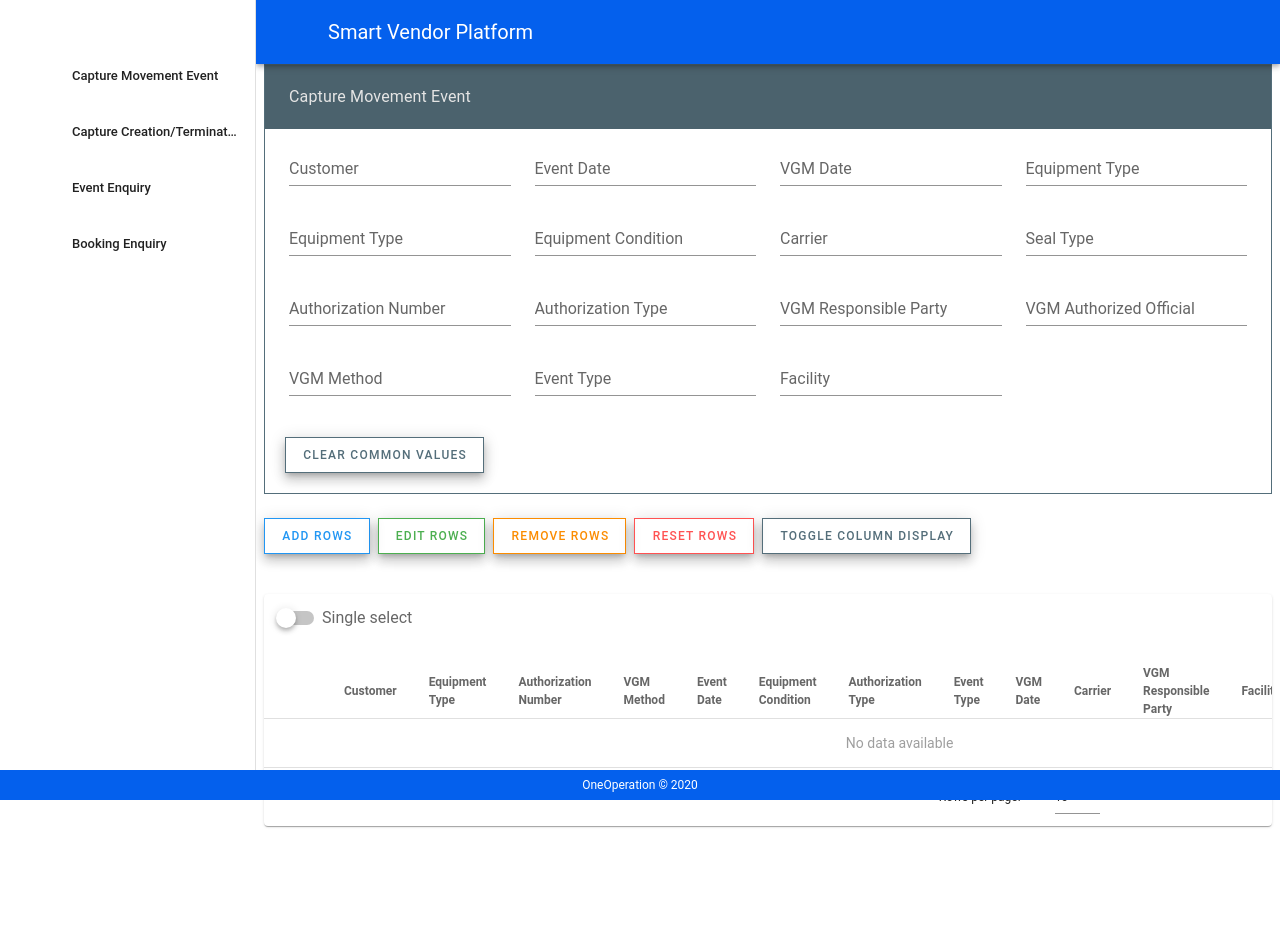
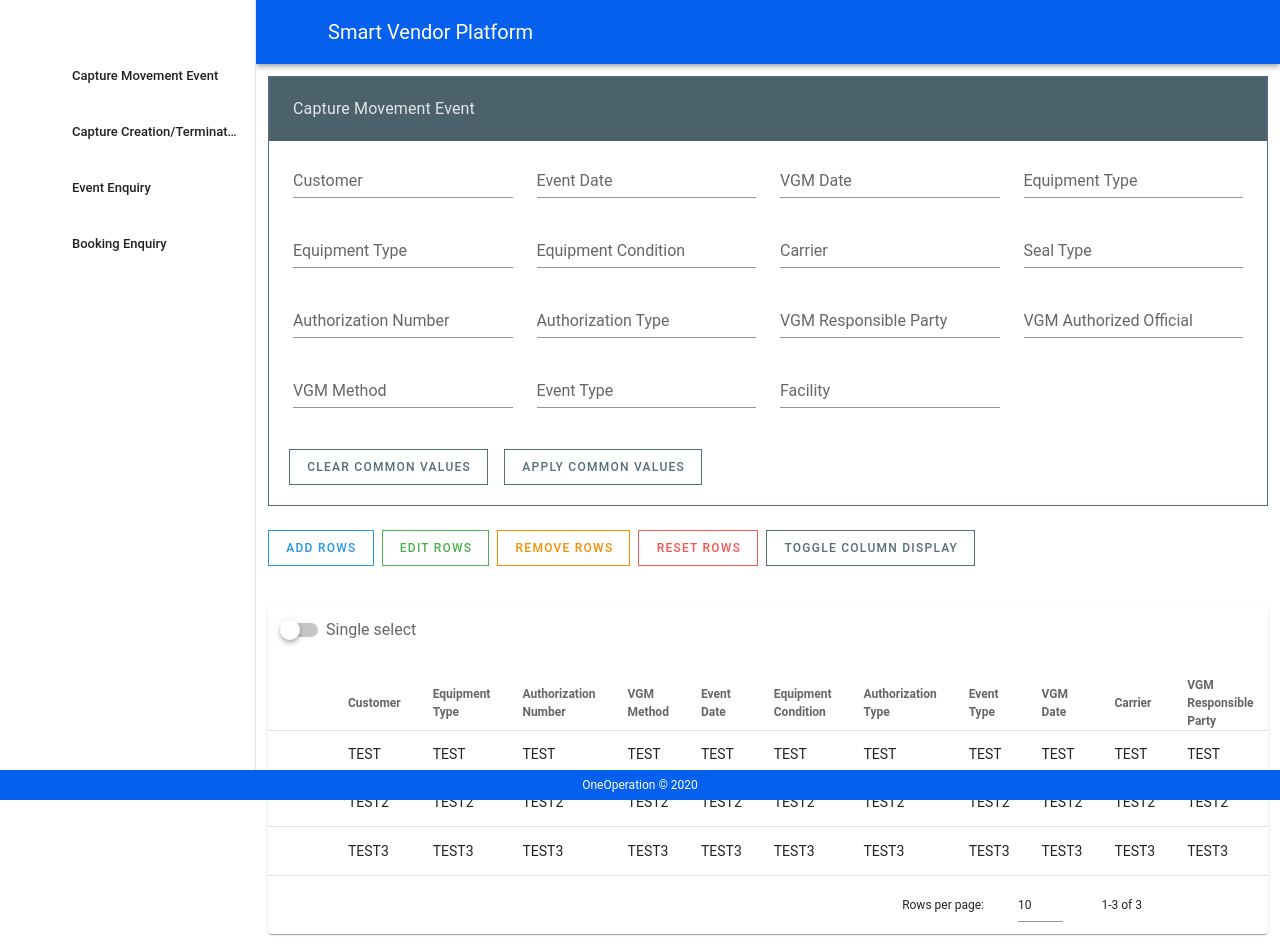
Before and after one commit to artieleartieleartiele/capture-event, a Vue app: page / in a window 1280 px wide. Shown: the top 952 px of the page. Before the commit the page ends 856 px from the top, so only its background shows below. Built offline with nearby package versions, Linux system fonts and the light colour scheme; the HTML template or start-up script is replaced by a standard one.

Commit message:
Update button to be uniform

```diff
--- a/src/App.vue
+++ b/src/App.vue
@@ -1,5 +1,5 @@
 <template>
-  <v-app id="inspire">
+  <v-app>
     <v-navigation-drawer v-model="drawer" app>
       <template>
         <v-list-item></v-list-item>
@@ -42,7 +42,7 @@ import CaptureMovementEvent from "./components/CaptureMovementEvent";
 export default {
   name: "App",
   components: {
-    CaptureMovementEvent
+    CaptureMovementEvent,
   },
   data: () => ({
     drawer: true,
@@ -51,9 +51,9 @@ export default {
       ["mdi-home", "Capture Movement Event"],
       ["mdi-home", "Capture Creation/Termination Event"],
       ["mdi-home", "Event Enquiry"],
-      ["mdi-home", "Booking Enquiry"]
-    ]
-  })
+      ["mdi-home", "Booking Enquiry"],
+    ],
+  }),
 };
 </script>
 <style>
--- a/src/components/CaptureMovementEvent.vue
+++ b/src/components/CaptureMovementEvent.vue
@@ -1,5 +1,5 @@
 <template>
-  <div class="px-2">
+  <v-container>
     <v-row>
       <v-col>
         <CaptureMovementEventHeader />
@@ -10,7 +10,7 @@
         <CaptureMovementEventDetail />
       </v-col>
     </v-row>
-  </div>
+  </v-container>
 </template>
 <script>
 import CaptureMovementEventHeader from "./CaptureMovementEventHeader";
--- a/src/components/CaptureMovementEventDetail.vue
+++ b/src/components/CaptureMovementEventDetail.vue
@@ -2,19 +2,11 @@
   <div>
     <v-row>
       <v-col>
-        <v-btn class="mr-2" :elevation="7" tile outlined color="info"
-          >Add Rows</v-btn
-        >
-        <v-btn class="mr-2" :elevation="7" tile outlined color="success"
-          >Edit Rows</v-btn
-        >
-        <v-btn class="mr-2" :elevation="7" tile outlined color="warning"
-          >Remove Rows</v-btn
-        >
-        <v-btn class="mr-2" :elevation="7" tile outlined color="error"
-          >Reset Rows</v-btn
-        >
-        <v-btn :elevation="7" tile outlined color="blue-grey darken-1"
+        <v-btn class="mr-2" tile outlined color="info">Add Rows</v-btn>
+        <v-btn class="mr-2" tile outlined color="success">Edit Rows</v-btn>
+        <v-btn class="mr-2" tile outlined color="warning">Remove Rows</v-btn>
+        <v-btn class="mr-2" tile outlined color="error">Reset Rows</v-btn>
+        <v-btn tile outlined color="blue-grey darken-1"
           >Toggle Column Display</v-btn
         >
         <!-- open dropdown to de-select column display -->
--- a/src/components/CaptureMovementEventDetailItem.vue
+++ b/src/components/CaptureMovementEventDetailItem.vue
@@ -2,7 +2,7 @@
   <v-data-table
     v-model="selected"
     :headers="headers"
-    :items="desserts"
+    :items="inputtedEvents"
     :single-select="singleSelect"
     item-key="name"
     show-select
@@ -31,23 +31,75 @@ export default {
       singleSelect: false,
       selected: [],
       headers: [
-        { text: "Customer" },
-        { text: "Equipment Type" },
-        { text: "Authorization Number" },
-        { text: "VGM Method" },
-        { text: "Event Date" },
-        { text: "Equipment Condition" },
-        { text: "Authorization Type" },
-        { text: "Event Type" },
-        { text: "VGM Date" },
-        { text: "Carrier" },
-        { text: "VGM Responsible Party" },
-        { text: "Facility" },
-        { text: "Equipment Type" },
-        { text: "Seal Type" },
-        { text: "VGM Authorized Official" },
+        { text: "Customer", value: "customer" },
+        { text: "Equipment Type", value: "eqpType" },
+        { text: "Authorization Number", value: "authNo" },
+        { text: "VGM Method", value: "vgmMethod" },
+        { text: "Event Date", value: "eventDate" },
+        { text: "Equipment Condition", value: "condition" },
+        { text: "Authorization Type", value: "authType" },
+        { text: "Event Type", value: "eventType" },
+        { text: "VGM Date", value: "vgmDate" },
+        { text: "Carrier", value: "carrier" },
+        { text: "VGM Responsible Party", value: "facility" },
+        { text: "Facility", value: "vgmResParty" },
+        { text: "Equipment Type", value: "ladenEmpty" },
+        { text: "Seal Type", value: "sealType" },
+        { text: "VGM Authorized Official", value: "vgmOfficial" },
       ],
-      desserts: [],
+      inputtedEvents: [
+        {
+          customer: "TEST",
+          eqpType: "TEST",
+          authNo: "TEST",
+          vgmMethod: "TEST",
+          eventDate: "TEST",
+          condition: "TEST",
+          authType: "TEST",
+          eventType: "TEST",
+          vgmDate: "TEST",
+          carrier: "TEST",
+          facility: "TEST",
+          vgmResParty: "TEST",
+          ladenEmpty: "TEST",
+          sealType: "TEST",
+          vgmOfficial: "TEST",
+        },
+        {
+          customer: "TEST2",
+          eqpType: "TEST2",
+          authNo: "TEST2",
+          vgmMethod: "TEST2",
+          eventDate: "TEST2",
+          condition: "TEST2",
+          authType: "TEST2",
+          eventType: "TEST2",
+          vgmDate: "TEST2",
+          carrier: "TEST2",
+          facility: "TEST2",
+          vgmResParty: "TEST2",
+          ladenEmpty: "TEST2",
+          sealType: "TEST2",
+          vgmOfficial: "TEST2",
+        },
+        {
+          customer: "TEST3",
+          eqpType: "TEST3",
+          authNo: "TEST3",
+          vgmMethod: "TEST3",
+          eventDate: "TEST3",
+          condition: "TEST3",
+          authType: "TEST3",
+          eventType: "TEST3",
+          vgmDate: "TEST3",
+          carrier: "TEST3",
+          facility: "TEST3",
+          vgmResParty: "TEST3",
+          ladenEmpty: "TEST3",
+          sealType: "TEST3",
+          vgmOfficial: "TEST3",
+        },
+      ],
     };
   },
 };
--- a/src/components/CaptureMovementEventHeader.vue
+++ b/src/components/CaptureMovementEventHeader.vue
@@ -27,10 +27,10 @@ import CaptureMovementEventHeaderItem from "./CaptureMovementEventHeaderItem";
 export default {
   name: "CaptureMovementEventHeader",
   components: {
-    CaptureMovementEventHeaderItem
+    CaptureMovementEventHeaderItem,
   },
   data() {
     return {};
-  }
+  },
 };
 </script>
--- a/src/components/CaptureMovementEventHeaderItem.vue
+++ b/src/components/CaptureMovementEventHeaderItem.vue
@@ -150,12 +150,19 @@
       <v-row>
         <v-btn
           class="ma-2"
-          :elevation="7"
           tile
           outlined
           color="blue-grey darken-1"
           @click="reset"
           >Clear Common Values</v-btn
+        >
+        <v-btn
+          class="ma-2"
+          tile
+          outlined
+          color="blue-grey darken-1"
+          @click="reset"
+          >Apply Common Values</v-btn
         >
       </v-row>
     </v-form>
```
